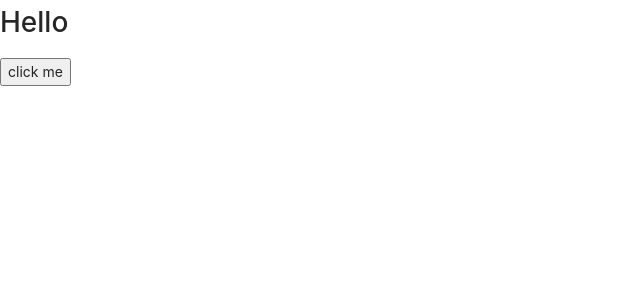
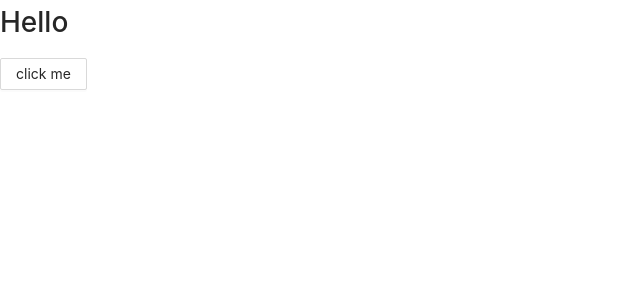
Before and after one commit to onlyLucky/code-test, a React app in the folder jest-starter/: page / in a window 1280 px wide. Shown: the top 300 px of the page, without its empty margins (0-640 px from the left). Built offline with nearby package versions, Linux system fonts and the light colour scheme.

Commit message:
workflow: webpack config 配置，ts配置修改

```diff
--- a/jest-starter/src/App.tsx
+++ b/jest-starter/src/App.tsx
@@ -2,7 +2,7 @@
  * @Author: fg
  * @Date: 2022-07-26 14:07:40
  * @LastEditors: fg
- * @LastEditTime: 2022-07-26 14:11:05
+ * @LastEditTime: 2022-07-26 15:34:14
  * @Description:  App根组件
  */
 import React from 'react';
@@ -12,7 +12,7 @@ const App = ()=>{
   return (
     <div>
       <h1>Hello</h1>
-      <button>click me</button>
+      <Button>click me</Button>
     </div>
   )
 }
```
Also changed, not shown: jest-starter/tsconfig.json (+6 -1 lines).
